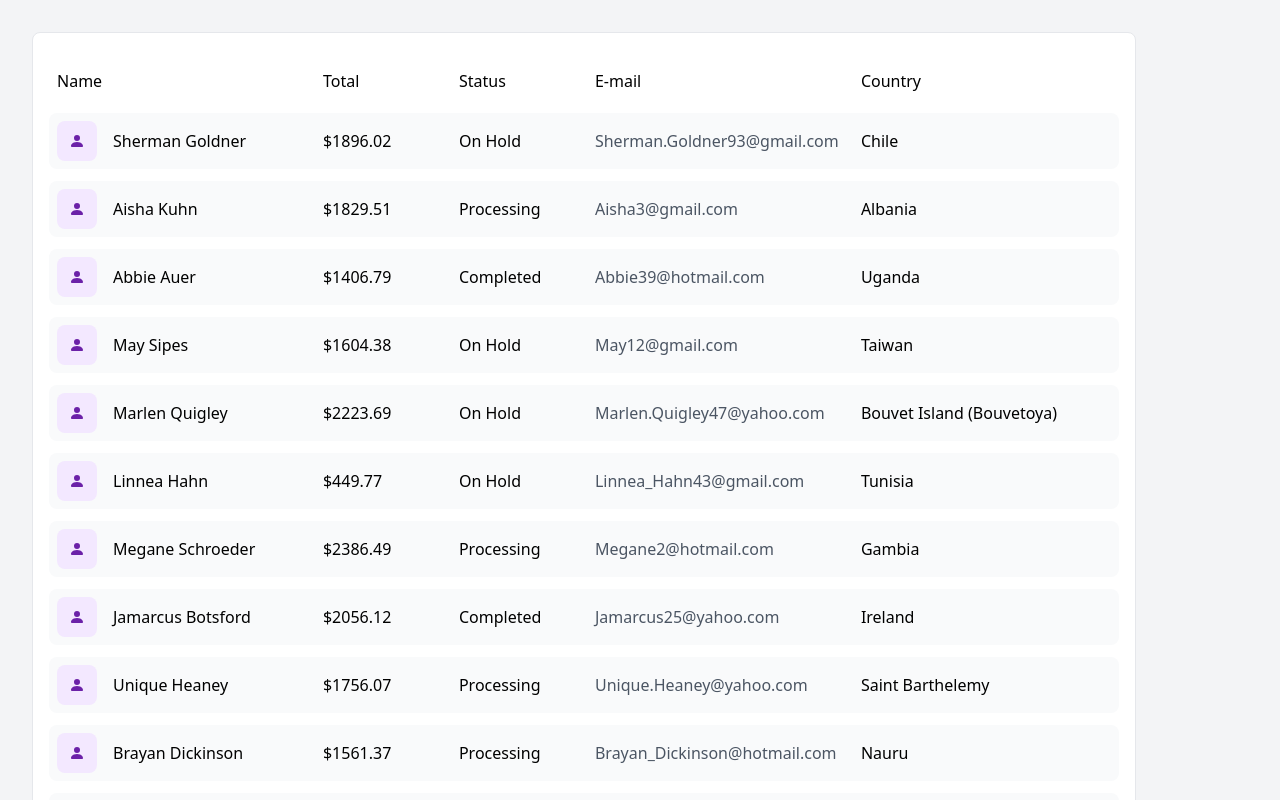
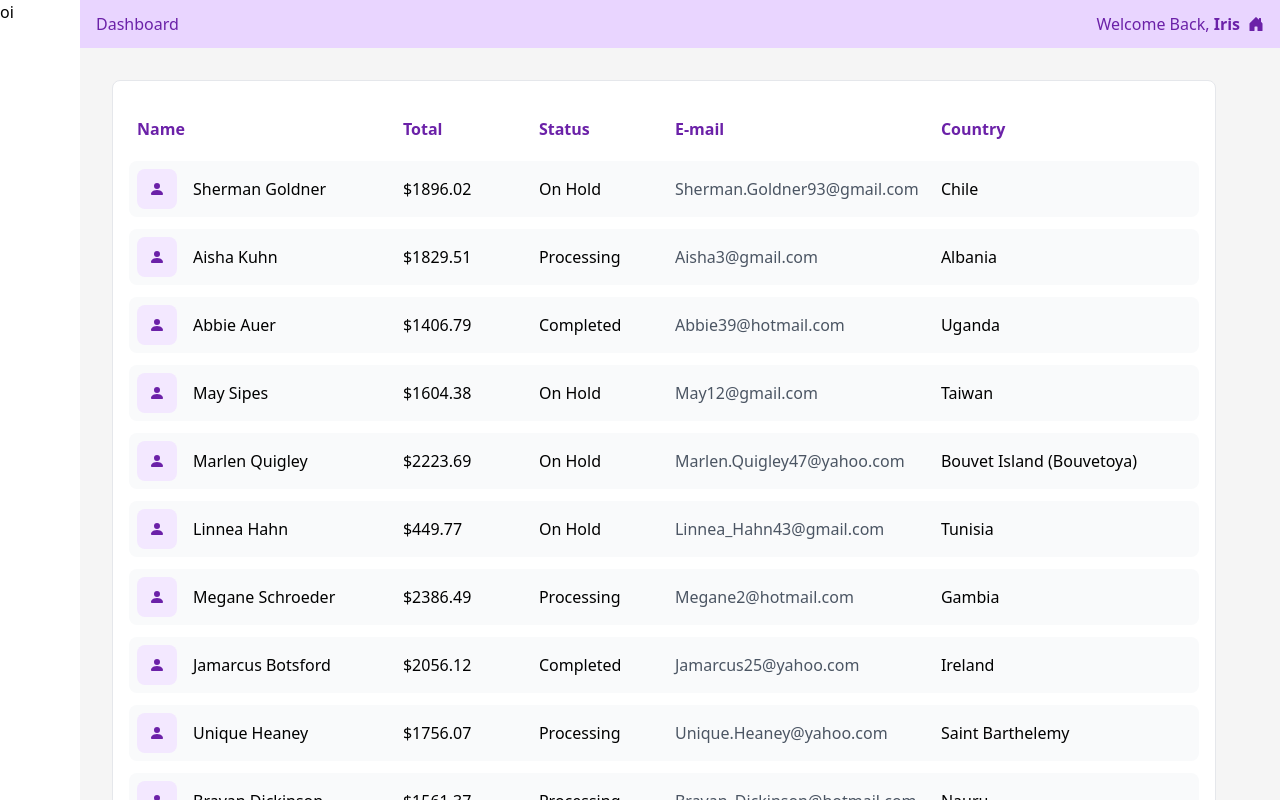
Before and after one commit to line-em/next-dashboard, a Next.js app: page /customers in a window 1280 px wide. Shown: the top 800 px of the page. Built offline with nearby package versions, Linux system fonts and the light colour scheme.

Commit message:
sidebar start and header fixes

```diff
--- a/src/components/Header.tsx
+++ b/src/components/Header.tsx
@@ -15,13 +15,13 @@ const Header = () => {
 		"Willow"
 	];
 
-	const getCurrentAdmin = (names: Array<string>) =>
+	const getCurrentAdmin = (names: Array<string>): string =>
 		names[~~(Math.random() * names.length)];
 
 	return (
-		<header className="flex justify-between items-center px-4 py-3 bg-purple-100 text-purple-800">
-			<h2>Dashboard</h2>
-			<div className="flex items-center gap-2">
+		<header className="flex justify-between items-center px-4 py-3 bg-purple-200 text-purple-800">
+			<h2 className="hidden sm:flex">Dashboard</h2>
+			<div className="flex items-center gap-2 flex-wrap ml-auto">
 				<h2>
 					Welcome Back, <strong>{getCurrentAdmin(names)}</strong>
 				</h2>
--- a/src/components/RecentOrders.tsx
+++ b/src/components/RecentOrders.tsx
@@ -0,0 +1,7 @@
+import React from "react";
+
+const RecentOrders = () => {
+	return <div>RecentOrders</div>;
+};
+
+export default RecentOrders;
--- a/src/components/Sidebar.tsx
+++ b/src/components/Sidebar.tsx
@@ -0,0 +1,18 @@
+import React from "react";
+import Header from "./Header";
+
+const Sidebar = ({ children }: React.PropsWithChildren<{}>) => {
+	return (
+		<div className="grid grid-cols-main">
+			<aside className="h-screen bg-white flex flex-col">
+				<p>oi</p>
+			</aside>
+			<main className="w-full">
+				<Header />
+				{children}
+			</main>
+		</div>
+	);
+};
+
+export default Sidebar;
--- a/src/pages/_app.tsx
+++ b/src/pages/_app.tsx
@@ -1,6 +1,11 @@
-import '@/styles/globals.css'
-import type { AppProps } from 'next/app'
+import Sidebar from "@/components/Sidebar";
+import "@/styles/globals.css";
+import type { AppProps } from "next/app";
 
 export default function App({ Component, pageProps }: AppProps) {
-  return <Component {...pageProps} />
+	return (
+		<Sidebar>
+			<Component {...pageProps} />
+		</Sidebar>
+	);
 }
--- a/src/pages/customers.tsx
+++ b/src/pages/customers.tsx
@@ -9,11 +9,11 @@ interface Props {
 
 const customers = ({ users }: Props) => {
 	return (
-		<main className="bg-gray-100 min-h-screen">
+		<main className="bg-neutral-100 min-h-screen">
 			<section className="flex justify-between sm:p-4">
 				<section className="sm:p-4">
 					<div className="w-full m-auto p-4 border rounded-lg bg-white overflow-y-auto">
-						<div className="my-3 p-2 grid lg:grid-cols-table sm:grid-cols-3 grid-cols-2 items-center justify-between cursor-pointer gap-4">
+						<div className="my-3 p-2 grid lg:grid-cols-table sm:grid-cols-3 grid-cols-sm-table items-center justify-between cursor-pointer gap-4 text-purple-800 font-bold">
 							<span>Name</span>
 							<span className="sm:text-left text-right max-w-fit">
 								Total
@@ -26,7 +26,7 @@ const customers = ({ users }: Props) => {
 							{users.map((user) => (
 								<li
 									key={user.id}
-									className="bg-gray-50 hover:bg-gray-100 rounded-lg my-3 p-2 grid lg:grid-cols-table sm:grid-cols-3 grid-cols-2 items-center justify-between cursor-pointer gap-4"
+									className="bg-gray-50 hover:bg-gray-100 rounded-lg my-3 p-2 grid lg:grid-cols-table sm:grid-cols-3 grid-cols-sm-table items-center justify-between cursor-pointer gap-4"
 								>
 									<div className="flex items-center">
 										<div className="bg-purple-100 p-3 rounded-lg">
--- a/src/pages/index.tsx
+++ b/src/pages/index.tsx
@@ -1,6 +1,5 @@
 import Head from "next/head";
 import { Rubik } from "@next/font/google";
-import Header from "@/components/Header";
 import TopCards from "@/components/TopCards";
 
 const rubik = Rubik({ subsets: ["latin"] });
@@ -19,11 +18,10 @@ export default function Home() {
 					}
 				`}</style>
 			</Head>
-			<main className="bg-neutral-100 min-h-screen">
-				<Header />
+			<section className="bg-neutral-100 min-h-screen">
 				<TopCards />
 				<div className="p-4 grid md:grid-cols-3 grid-cols-1 gap-4"></div>
-			</main>
+			</section>
 		</>
 	);
 }
--- a/tailwind.config.js
+++ b/tailwind.config.js
@@ -11,7 +11,9 @@ module.exports = {
 	theme: {
 		extend: {
 			gridTemplateColumns: {
-				table: "1fr minmax(0, 120px) minmax(0, 120px) repeat(2, minmax(auto, 1fr))"
+				table: "1fr minmax(0, 120px) minmax(0, 120px) repeat(2, minmax(auto, 1fr))",
+				"sm-table": "2fr 1fr",
+				main: "minmax(2.5rem, 5rem) minmax(auto, 1fr)"
 			}
 		}
 	},
```
